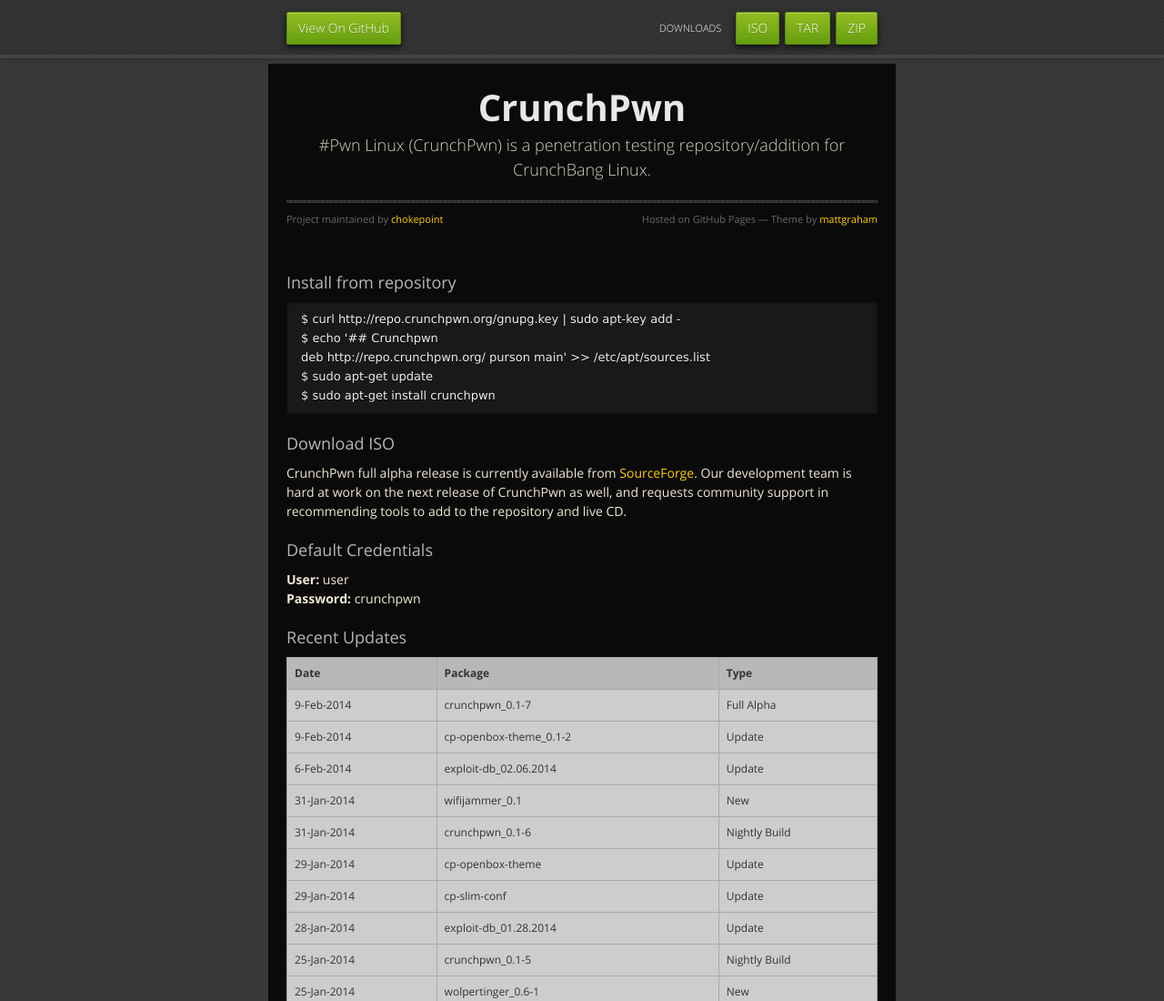
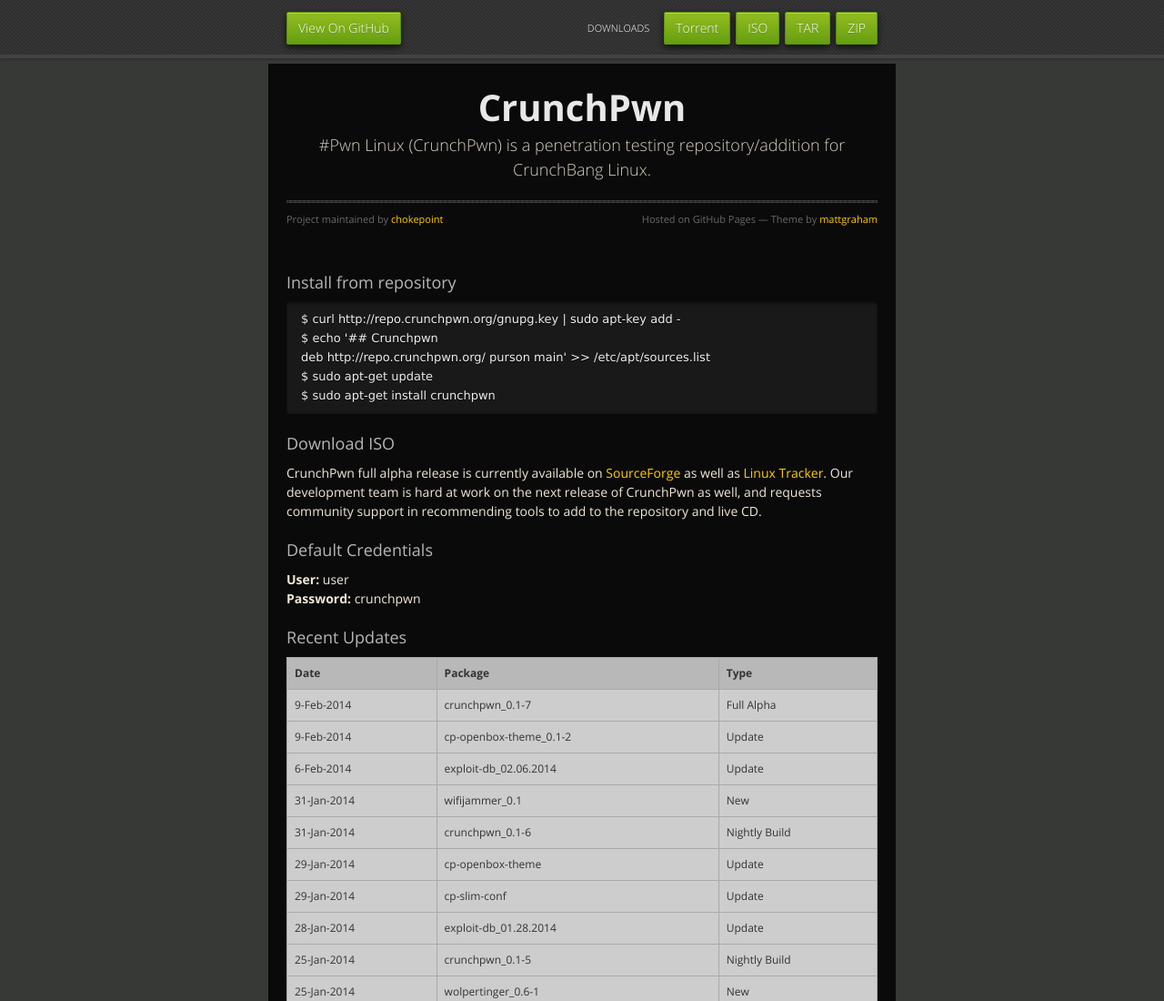
Before and after one commit to chokepoint/chokepoint.github.io, a plain HTML site: page index.html in a window 1280 px wide. Shown: the top 1100 px of the page at 91% size. Drawn offline with nearby package versions, Linux system fonts and the light colour scheme.

Commit message:
Torrent link added

```diff
--- a/index.html
+++ b/index.html
@@ -35,6 +35,7 @@
           <li class="downloads"><a href="https://github.com/chokepoint/crunchpwn/zipball/master" target="_blank">ZIP</a></li>
           <li class="downloads"><a href="https://github.com/chokepoint/crunchpwn/tarball/master" target="_blank">TAR</a></li>
           <li class="downloads"><a href="http://sourceforge.net/projects/crunchpwn/files/FullAlpha-amd64/CrunchPwn-Live-amd64-0.1-2Alpha.iso/download" target="_blank">ISO</a></li>
+          <li class="downloads"><a href="http://linuxtracker.org/index.php?page=torrent-details&id=aef8133ac7aac13319df3c58cfa978ffaf394ac7" target="_blank">Torrent</a></a></li>
           <li class="title">DOWNLOADS</li>
         </nav>
       </div><!-- end header -->
@@ -61,7 +62,7 @@ $ sudo apt-get install crunchpwn
 
 <h3>
 <a name="download-iso" class="anchor" href="#download-iso"><span class="octicon octicon-link"></span></a>Download ISO</h3>
-<p>CrunchPwn full alpha release is currently available from <a href="http://sourceforge.net/projects/crunchpwn/files/FullAlpha-amd64/CrunchPwn-Live-amd64-0.1-2Alpha.iso/download" target="_blank">SourceForge</a>. Our development
+<p>CrunchPwn full alpha release is currently available on <a href="http://sourceforge.net/projects/crunchpwn/files/FullAlpha-amd64/CrunchPwn-Live-amd64-0.1-2Alpha.iso/download" target="_blank">SourceForge</a> as well as <a href="http://linuxtracker.org/index.php?page=torrent-details&id=aef8133ac7aac13319df3c58cfa978ffaf394ac7" target="_blank">Linux Tracker</a>. Our development
 team is hard at work on the next release of CrunchPwn as well, and requests community support in recommending tools to add to the repository and live CD.</p>
 
 <h3>
```
